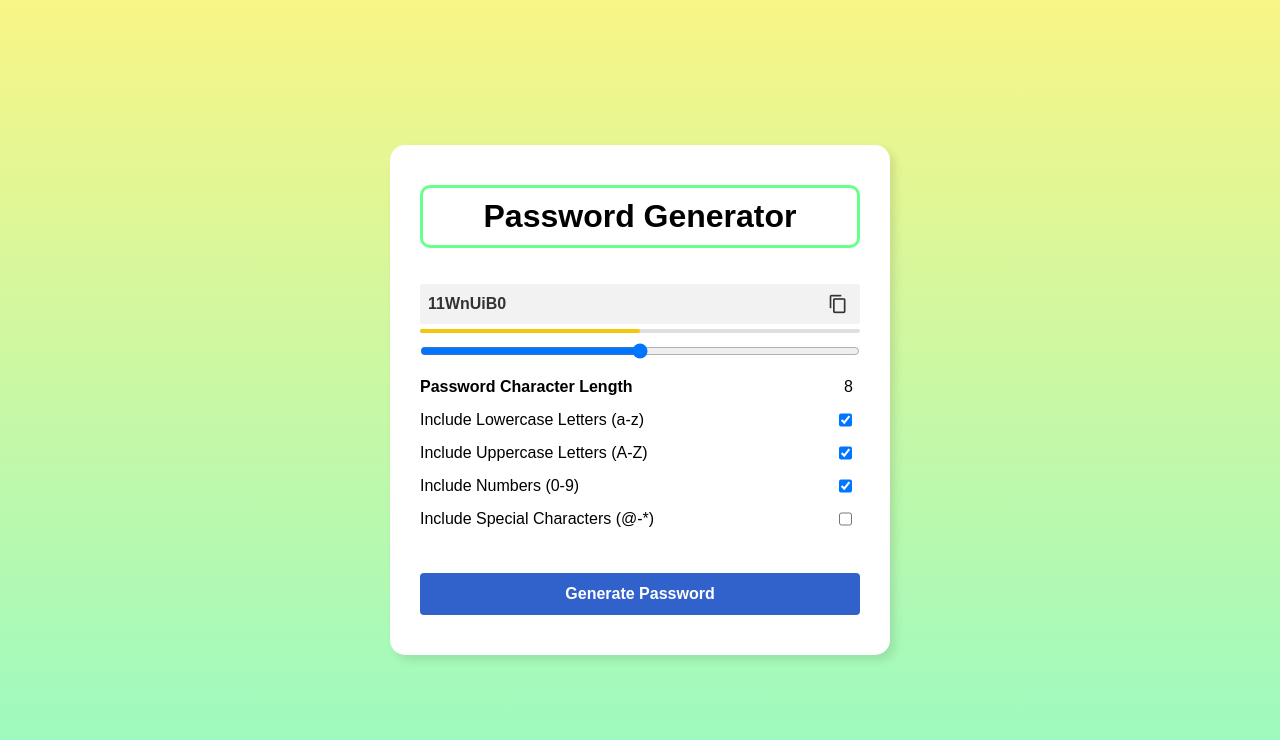
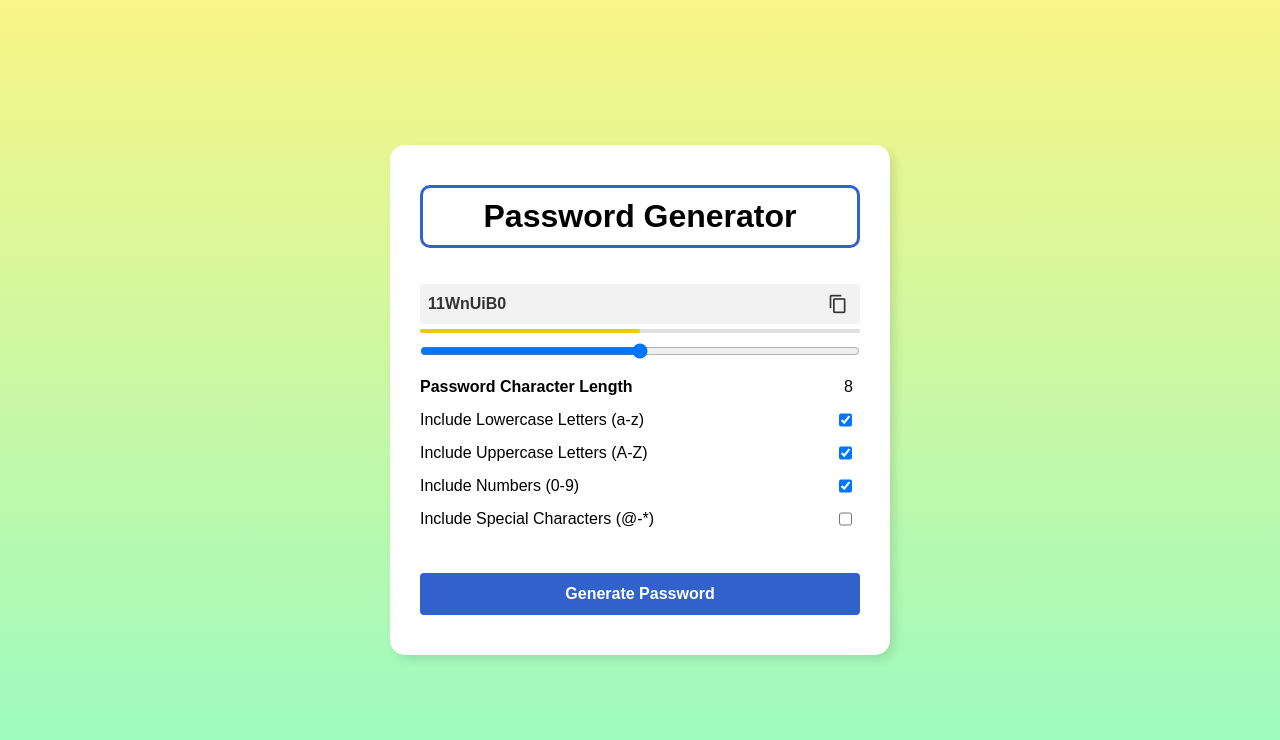
Before and after one commit to maheshmnair/PasswordGenerator, a plain HTML site: page index.html in a window 1280 px wide. Drawn offline with Linux system fonts and the light colour scheme.

Commit message:
color updates  for maintaining uniformity

```diff
--- a/style.css
+++ b/style.css
@@ -25,7 +25,7 @@ body{
 .container h1{
     font-weight: bold;
     margin-bottom: 36px;
-    border: 3px solid rgb(104, 255, 139);
+    border: 3px solid rgb(49, 98, 203);
     border-radius: 10px;
     padding: 10px;
     text-align: center;
```
